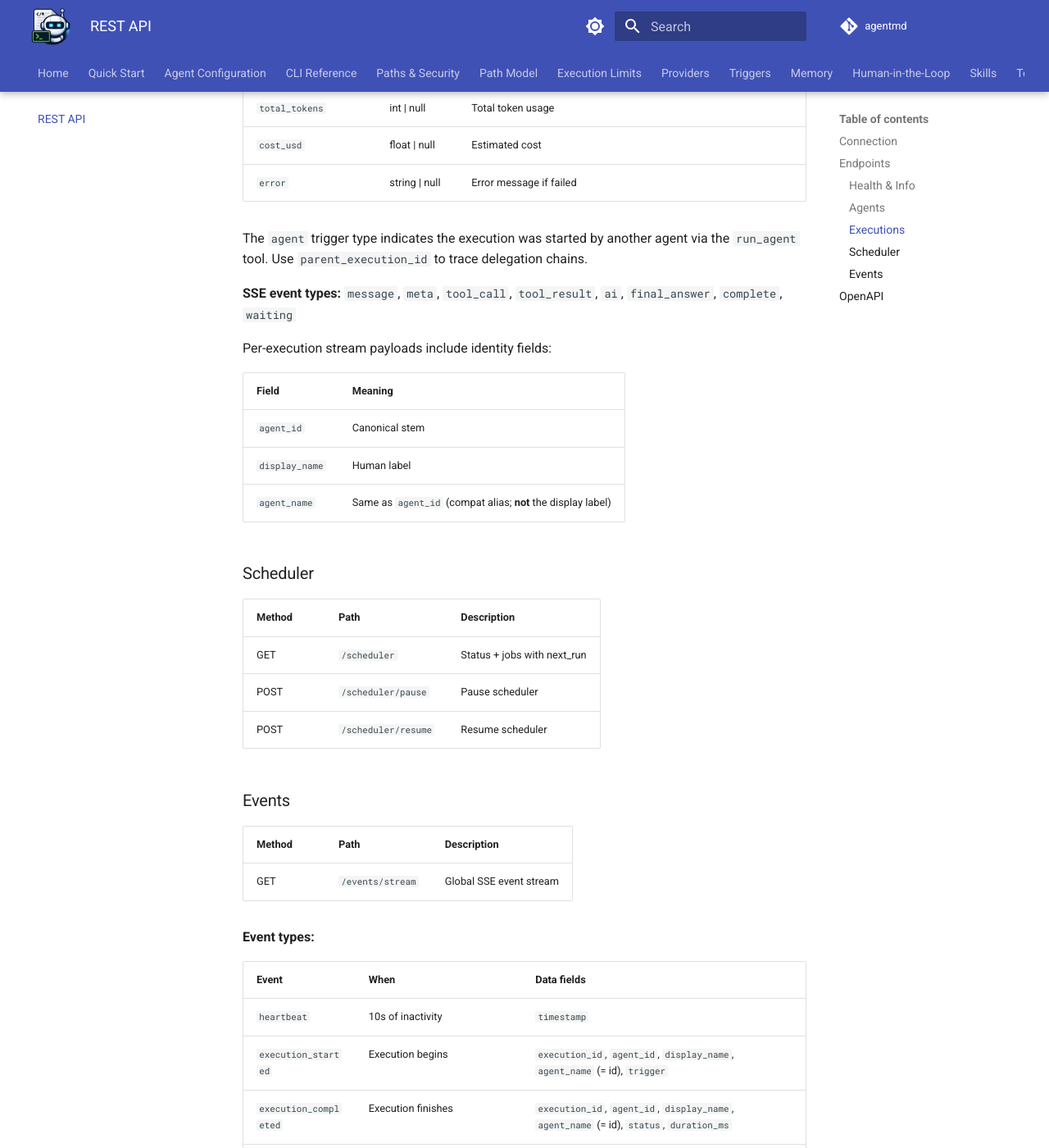
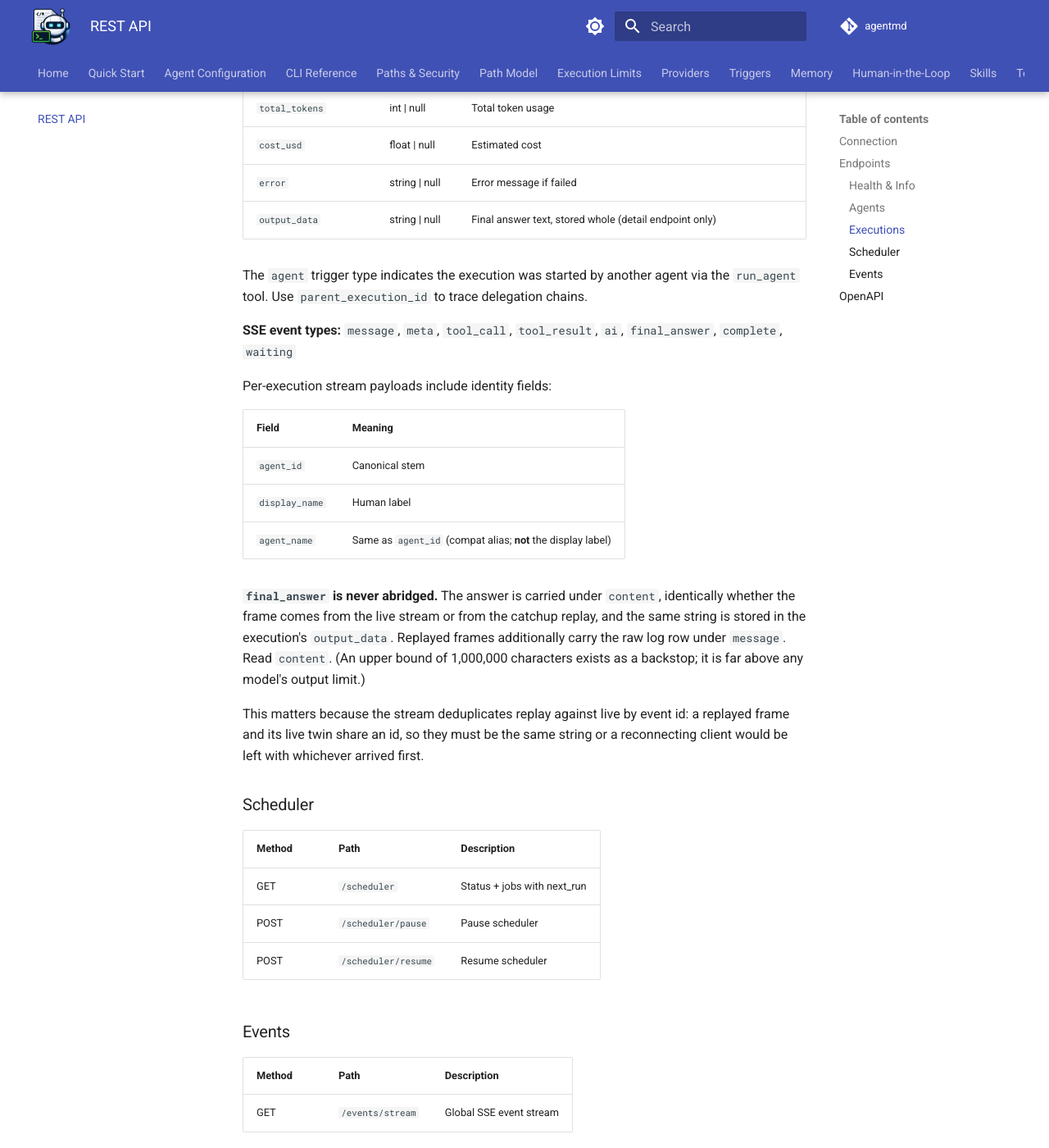
Before and after one commit to z-fab/agentmd, an MkDocs documentation site: the page built from docs/api.md, in a window 1280 px wide and 1400 px high, scrolled down 2548 px. Shown: the whole window at 82% size. Built offline with MkDocs 1.6.1 and Material for MkDocs 9.7.7, drawn with Linux system fonts in a browser that asks for light colours; comment, search, counter and statistics services are not loaded; the version menu is left out.

Commit message:
docs(sse): document the final_answer contract
Records that final_answer is never abridged, that "content" is the key to read
on both live and replay, and why the two must agree (they share an event id).

```diff
--- a/docs/api.md
+++ b/docs/api.md
@@ -77,6 +77,7 @@ When `message` is provided, it replaces the synthetic "Execute your task". This
 | `total_tokens` | int \| null | Total token usage |
 | `cost_usd` | float \| null | Estimated cost |
 | `error` | string \| null | Error message if failed |
+| `output_data` | string \| null | Final answer text, stored whole (detail endpoint only) |
 
 The `agent` trigger type indicates the execution was started by another agent via the `run_agent` tool. Use `parent_execution_id` to trace delegation chains.
 
@@ -89,6 +90,16 @@ Per-execution stream payloads include identity fields:
 | `agent_id` | Canonical stem |
 | `display_name` | Human label |
 | `agent_name` | Same as `agent_id` (compat alias; **not** the display label) |
+
+**`final_answer` is never abridged.** The answer is carried under `content`, identically
+whether the frame comes from the live stream or from the catchup replay, and the same
+string is stored in the execution's `output_data`. Replayed frames additionally carry the
+raw log row under `message`. Read `content`. (An upper bound of 1,000,000 characters
+exists as a backstop; it is far above any model's output limit.)
+
+This matters because the stream deduplicates replay against live by event id: a replayed
+frame and its live twin share an id, so they must be the same string or a reconnecting
+client would be left with whichever arrived first.
 
 ### Scheduler
 
```
Also changed, not shown: CHANGELOG.md (+6 -0 lines).
